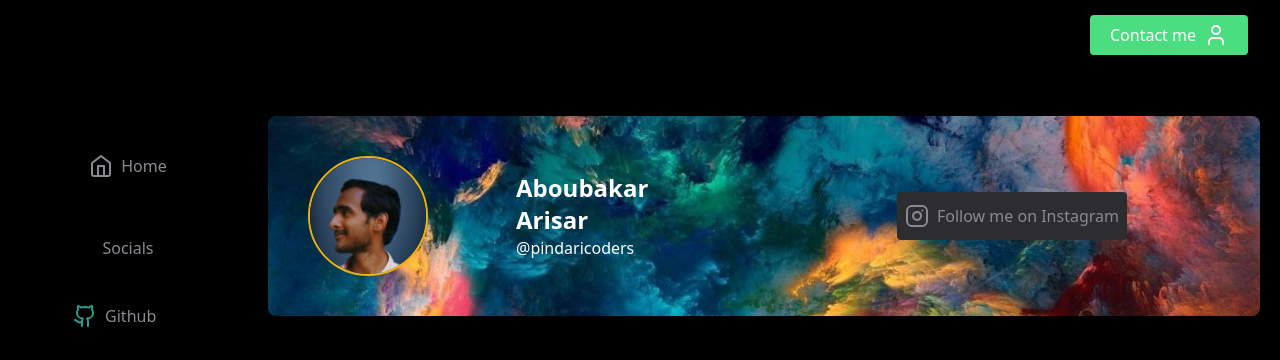
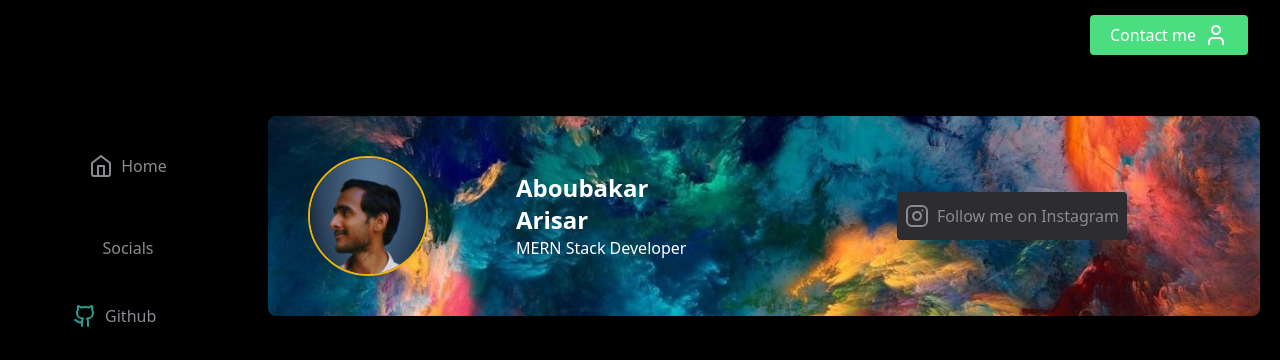
Before and after one commit to AboubakarArisar/Portfolio-website, a React (Vite) app: page / in a window 1280 px wide. Shown: the top 360 px of the page. Built offline with nearby package versions, Linux system fonts and the light colour scheme.

Commit message:
modified

```diff
--- a/src/Components/Cover.jsx
+++ b/src/Components/Cover.jsx
@@ -4,9 +4,9 @@ const Cover = () => {
   return (
     <>
       <div className='xsm:w-[100vw] md:w-[80vw] flex justify-center items-center xsm:px-3 md:pr-5  relative'>
-        <div className="flex rounded-lg xsm:w-[100vw] md:w-[80vw] z-10 mt-5  bg-[url('/cover.jpeg')] justify-center items-center gap-2 p-5 bg-no-repeat bg-cover">
-          <div className='flex xsm:flex-col md:flex-row justify-center items-center w-full p-5 content  gap-2'>
-            <div className="rounded-full bg-[url('/abfinalpic.png')] bg-cover w-[120px] h-[120px] border-2 border-yellow-500 select-none">
+        <div className="flex rounded-lg xsm:w-[100vw] md:w-[80vw]  mt-5 bg-[url('/cover.jpeg')]  justify-center items-center gap-2 p-5 bg-no-repeat bg-cover">
+          <div className='flex xsm:flex-col md:flex-row justify-center z-11 items-center w-full p-5 content  gap-2'>
+            <div className="rounded-full bg-[url('/abfinalpic.png')]  bg-cover w-[120px] h-[120px] border-2 border-yellow-500 select-none">
               <img
                 src='/abfinalpic.png'
                 className='w-full h-full rounded-full'
@@ -18,7 +18,9 @@ const Cover = () => {
                 <h1 className='font-bold text-white text-2xl '>
                   Aboubakar Arisar
                 </h1>
-                <span className='text-white font-normal'>@pindaricoders</span>
+                <span className='text-white font-normal'>
+                  MERN Stack Developer
+                </span>
               </div>
               <div className='w-full flex xsm:flex-col md:flex-row justify-center items-center'>
                 <a
```
